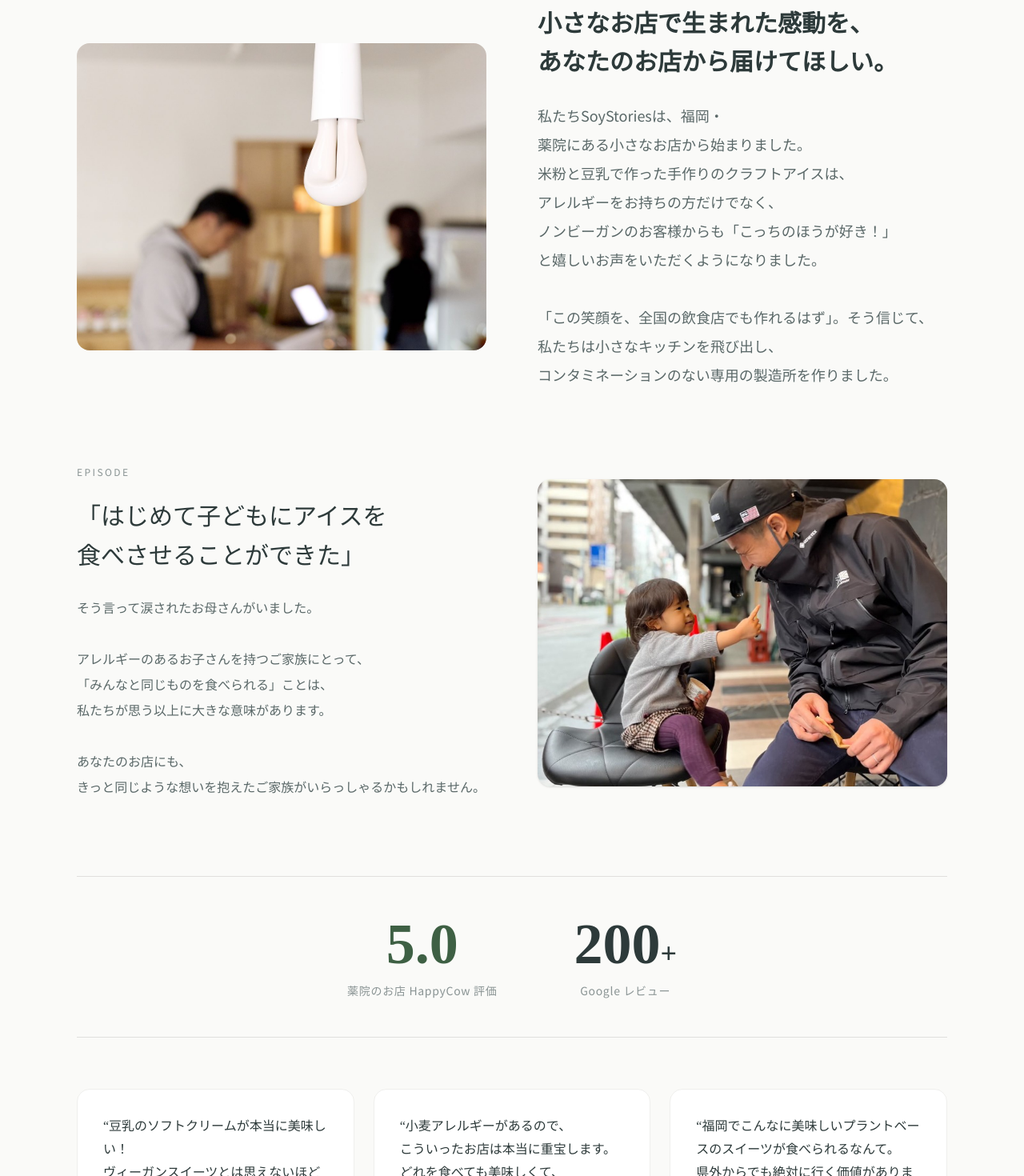
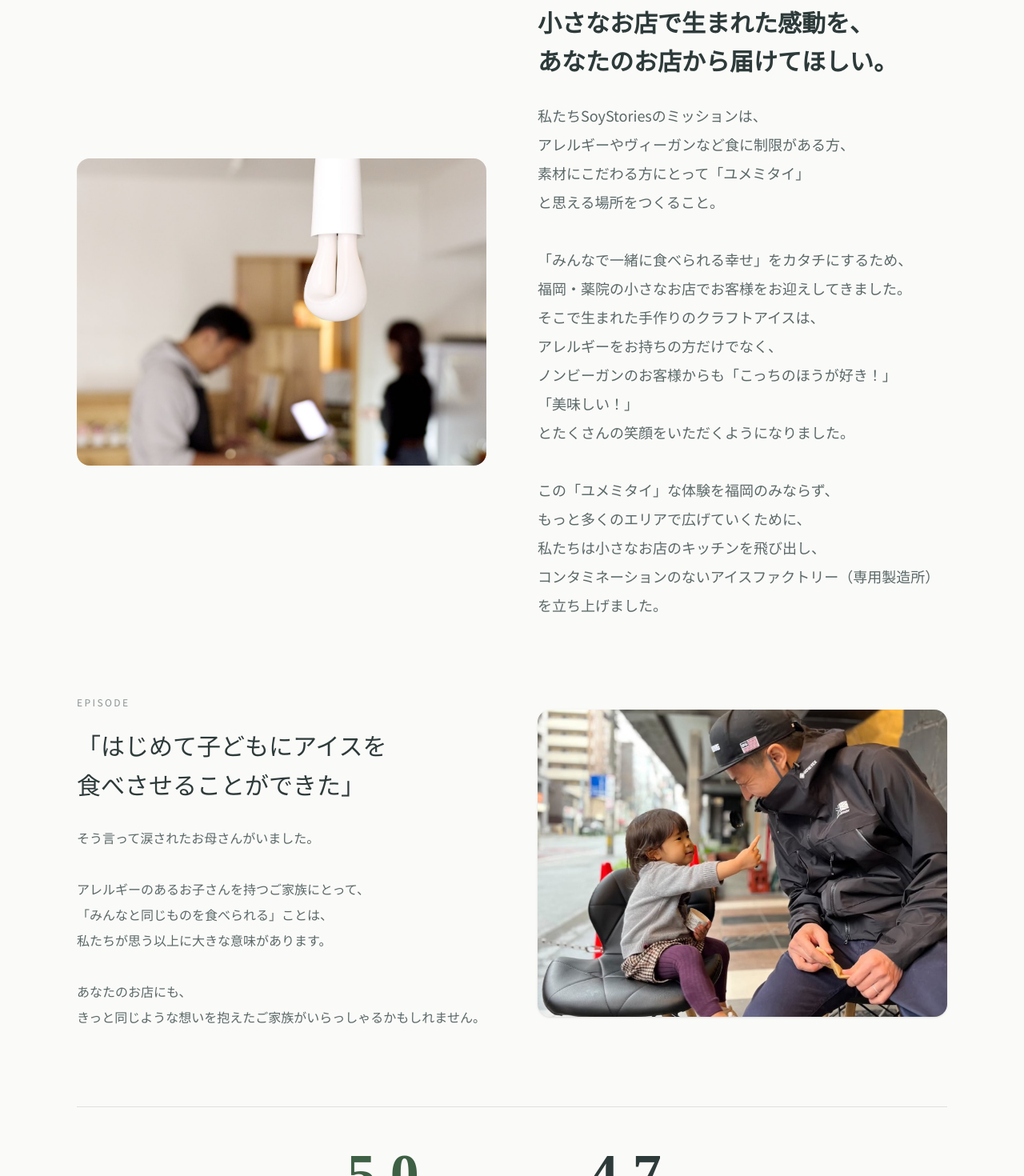
Before and after one commit to komi0929/veganice, a Next.js app: page / in a window 1280 px wide. Shown: the part 3440-4910 px from the top of the page at 80% size. Built offline with nearby package versions, Linux system fonts and the light colour scheme; no server answers.

Commit message:
fix(copy): Our Storyにオーナーのミッション（ユメミタイ・みんなで一緒に食べる幸せ・アイスファクトリー立ち上げの流れ）を反映

```diff
--- a/src/app/components/SocialProofSection.tsx
+++ b/src/app/components/SocialProofSection.tsx
@@ -75,10 +75,13 @@ export default function SocialProofSection() {
                 あなたのお店から届けてほしい。
               </h3>
               <p className="text-ink-light font-sans text-base leading-[2] sm:text-lg">
-                私たちSoyStoriesは、福岡・薬院にある小さなお店から始まりました。米粉と豆乳で作った手作りのクラフトアイスは、アレルギーをお持ちの方だけでなく、ノンビーガンのお客様からも「こっちのほうが好き！」と嬉しいお声をいただくようになりました。
+                私たちSoyStoriesのミッションは、アレルギーやヴィーガンなど食に制限がある方、素材にこだわる方にとって「ユメミタイ」と思える場所をつくること。
                 <br />
                 <br />
-                「この笑顔を、全国の飲食店でも作れるはず」。そう信じて、私たちは小さなキッチンを飛び出し、コンタミネーションのない専用の製造所を作りました。
+                「みんなで一緒に食べられる幸せ」をカタチにするため、福岡・薬院の小さなお店でお客様をお迎えしてきました。そこで生まれた手作りのクラフトアイスは、アレルギーをお持ちの方だけでなく、ノンビーガンのお客様からも「こっちのほうが好き！」「美味しい！」とたくさんの笑顔をいただくようになりました。
+                <br />
+                <br />
+                この「ユメミタイ」な体験を福岡のみならず、もっと多くのエリアで広げていくために、私たちは小さなお店のキッチンを飛び出し、コンタミネーションのないアイスファクトリー（専用製造所）を立ち上げました。
               </p>
             </div>
           </div>
@@ -141,11 +144,9 @@ export default function SocialProofSection() {
             </span>
           </div>
           <div>
-            <span className="text-ink block font-serif text-5xl font-bold md:text-7xl">
-              200<span className="text-4xl">+</span>
-            </span>
+            <span className="text-ink block font-serif text-5xl font-bold md:text-7xl">4.7</span>
             <span className="text-ink-muted mt-3 block font-sans text-sm tracking-wider">
-              Google レビュー
+              Google レビュー評価（200件超）
             </span>
           </div>
         </motion.div>
```
